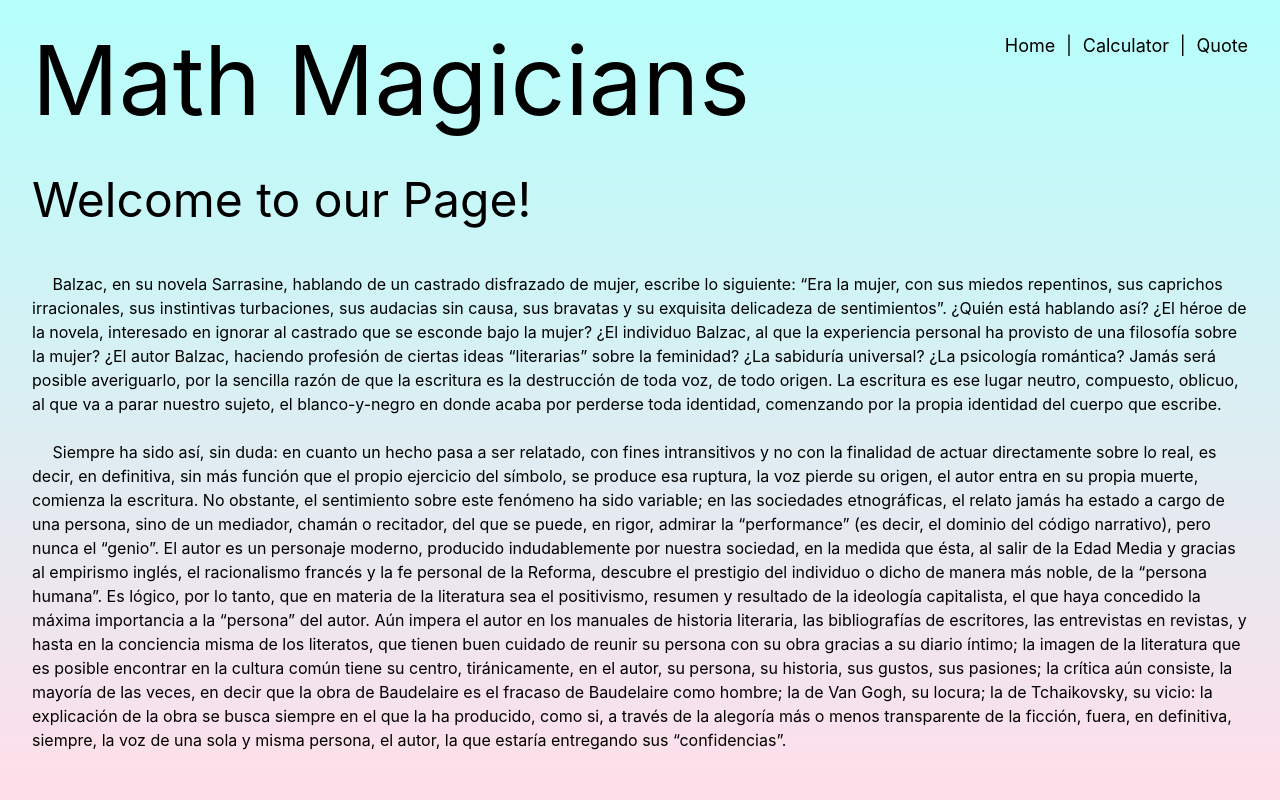
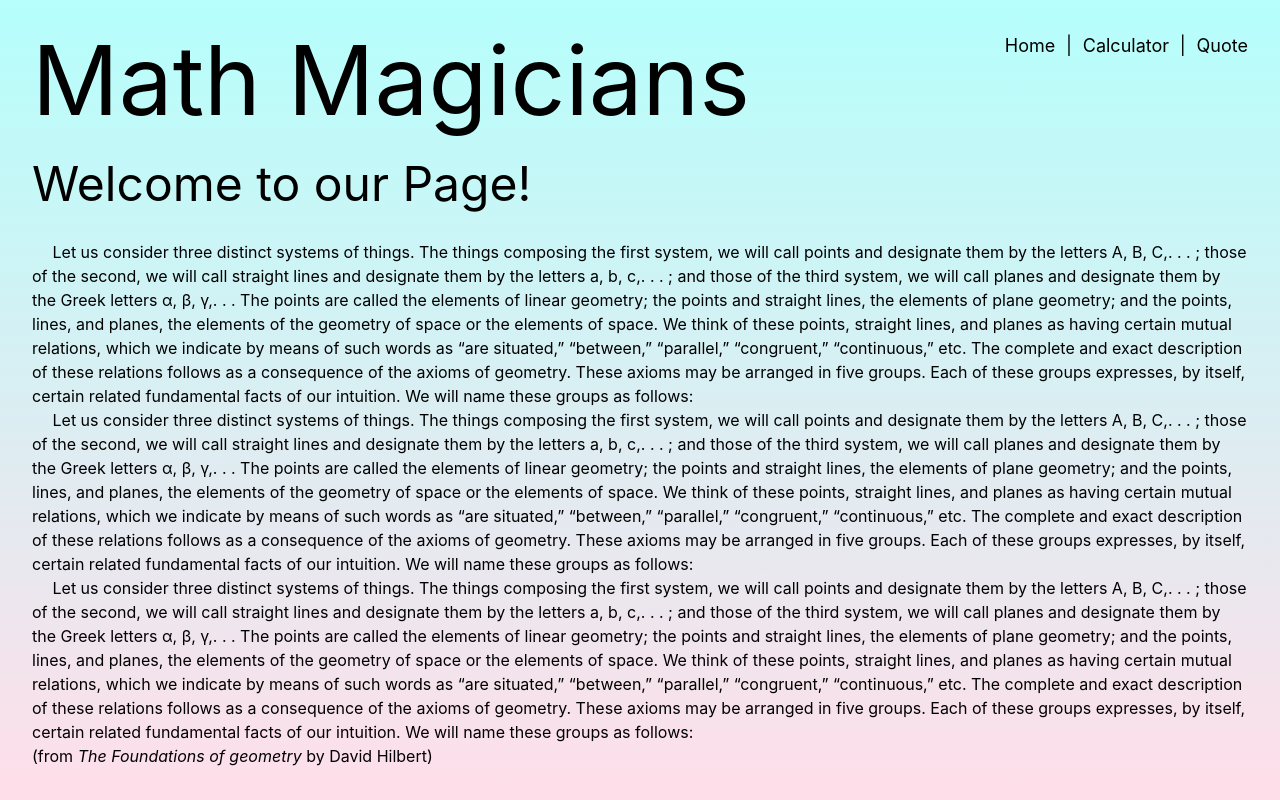
Before and after one commit to rmrmrmr/Math-Magicians, a React (Create React App) app: page / in a window 1280 px wide. Built offline with nearby package versions, Linux system fonts and the light colour scheme.

Commit message:
Update Home.js quote

```diff
--- a/src/components/Home.js
+++ b/src/components/Home.js
@@ -14,44 +14,51 @@ export default function Home() {
       </nav>
       <h2 className="text-5xl w-full">Welcome to our Page!</h2>
       <h3>
-        &emsp; Balzac, en su novela Sarrasine, hablando de un castrado disfrazado de mujer,
-        escribe lo siguiente: “Era la mujer, con sus miedos repentinos, sus caprichos irracionales,
-        sus instintivas turbaciones, sus audacias sin causa, sus bravatas y su exquisita delicadeza
-        de sentimientos”. ¿Quién está hablando así? ¿El héroe de la novela, interesado en
-        ignorar al castrado que se esconde bajo la mujer? ¿El individuo Balzac, al que la
-        experiencia personal ha provisto de una filosofía sobre la mujer? ¿El autor Balzac,
-        haciendo profesión de ciertas ideas “literarias” sobre la feminidad? ¿La sabiduría
-        universal? ¿La psicología romántica? Jamás será posible averiguarlo, por la sencilla
-        razón de que la escritura es la destrucción de toda voz, de todo origen. La escritura es
-        ese lugar neutro, compuesto, oblicuo, al que va a parar nuestro sujeto, el blanco-y-negro
-        en donde acaba por perderse toda identidad, comenzando por la propia identidad del
-        cuerpo que escribe.
+        &emsp; Let us consider three distinct systems of things. The things composing the first
+        system, we will call points and designate them by the letters A, B, C,. . . ; those of
+        the second, we will call straight lines and designate them by the letters a, b, c,. . . ;
+        and those of the third system, we will call planes and designate them by the Greek
+        letters α, β, γ,. . . The points are called the elements of linear geometry; the points
+        and straight lines, the elements of plane geometry; and the points, lines, and planes,
+        the elements of the geometry of space or the elements of space. We think of these
+        points, straight lines, and planes as having certain mutual relations, which we indicate
+        by means of such words as “are situated,” “between,” “parallel,” “congruent,” “continuous,”
+        etc. The complete and exact description of these relations follows as a consequence of
+        the axioms of geometry. These axioms may be arranged
+        in five groups. Each of these groups expresses, by itself, certain related fundamental
+        facts of our intuition. We will name these groups as follows:
         <br />
+        &emsp; Let us consider three distinct systems of things. The things composing the first
+        system, we will call points and designate them by the letters A, B, C,. . . ; those of
+        the second, we will call straight lines and designate them by the letters a, b, c,. . . ;
+        and those of the third system, we will call planes and designate them by the Greek
+        letters α, β, γ,. . . The points are called the elements of linear geometry; the points
+        and straight lines, the elements of plane geometry; and the points, lines, and planes,
+        the elements of the geometry of space or the elements of space. We think of these
+        points, straight lines, and planes as having certain mutual relations, which we indicate
+        by means of such words as “are situated,” “between,” “parallel,” “congruent,” “continuous,”
+        etc. The complete and exact description of these relations follows as a consequence of
+        the axioms of geometry. These axioms may be arranged
+        in five groups. Each of these groups expresses, by itself, certain related fundamental
+        facts of our intuition. We will name these groups as follows:
         <br />
-        &emsp; Siempre ha sido así, sin duda: en cuanto un hecho pasa a ser relatado, con fines
-        intransitivos y no con la finalidad de actuar directamente sobre lo real, es decir, en
-        definitiva, sin más función que el propio ejercicio del símbolo, se produce esa ruptura,
-        la voz pierde su origen, el autor entra en su propia muerte, comienza la escritura. No
-        obstante, el sentimiento sobre este fenómeno ha sido variable; en las sociedades
-        etnográficas, el relato jamás ha estado a cargo de una persona, sino de un mediador,
-        chamán o recitador, del que se puede, en rigor, admirar la “performance” (es decir, el
-        dominio del código narrativo), pero nunca el “genio”. El autor es un personaje moderno,
-        producido indudablemente por nuestra sociedad, en la medida que ésta, al salir de la
-        Edad Media y gracias al empirismo inglés, el racionalismo francés y la fe personal de la
-        Reforma, descubre el prestigio del individuo o dicho de manera más noble, de la
-        “persona humana”. Es lógico, por lo tanto, que en materia de la literatura sea el
-        positivismo, resumen y resultado de la ideología capitalista, el que haya concedido la
-        máxima importancia a la “persona” del autor. Aún impera el autor en los manuales de
-        historia literaria, las bibliografías de escritores, las entrevistas en revistas, y hasta en
-        la conciencia misma de los literatos, que tienen buen cuidado de reunir su persona con su
-        obra gracias a su diario íntimo; la imagen de la literatura que es posible encontrar en la
-        cultura común tiene su centro, tiránicamente, en el autor, su persona, su historia, sus
-        gustos, sus pasiones; la crítica aún consiste, la mayoría de las veces, en decir que la obra
-        de Baudelaire es el fracaso de Baudelaire como hombre; la de Van Gogh, su locura; la
-        de Tchaikovsky, su vicio: la explicación de la obra se busca siempre en el que la ha
-        producido, como si, a través de la alegoría más o menos transparente de la ficción, fuera,
-        en definitiva, siempre, la voz de una sola y misma persona, el autor, la que estaría
-        entregando sus “confidencias”.
+        &emsp; Let us consider three distinct systems of things. The things composing the first
+        system, we will call points and designate them by the letters A, B, C,. . . ; those of
+        the second, we will call straight lines and designate them by the letters a, b, c,. . . ;
+        and those of the third system, we will call planes and designate them by the Greek
+        letters α, β, γ,. . . The points are called the elements of linear geometry; the points
+        and straight lines, the elements of plane geometry; and the points, lines, and planes,
+        the elements of the geometry of space or the elements of space. We think of these
+        points, straight lines, and planes as having certain mutual relations, which we indicate
+        by means of such words as “are situated,” “between,” “parallel,” “congruent,” “continuous,”
+        etc. The complete and exact description of these relations follows as a consequence of
+        the axioms of geometry. These axioms may be arranged
+        in five groups. Each of these groups expresses, by itself, certain related fundamental
+        facts of our intuition. We will name these groups as follows:
+        <br />
+        (from
+        <em> The Foundations of geometry </em>
+        by David Hilbert)
       </h3>
     </div>
   );
```
